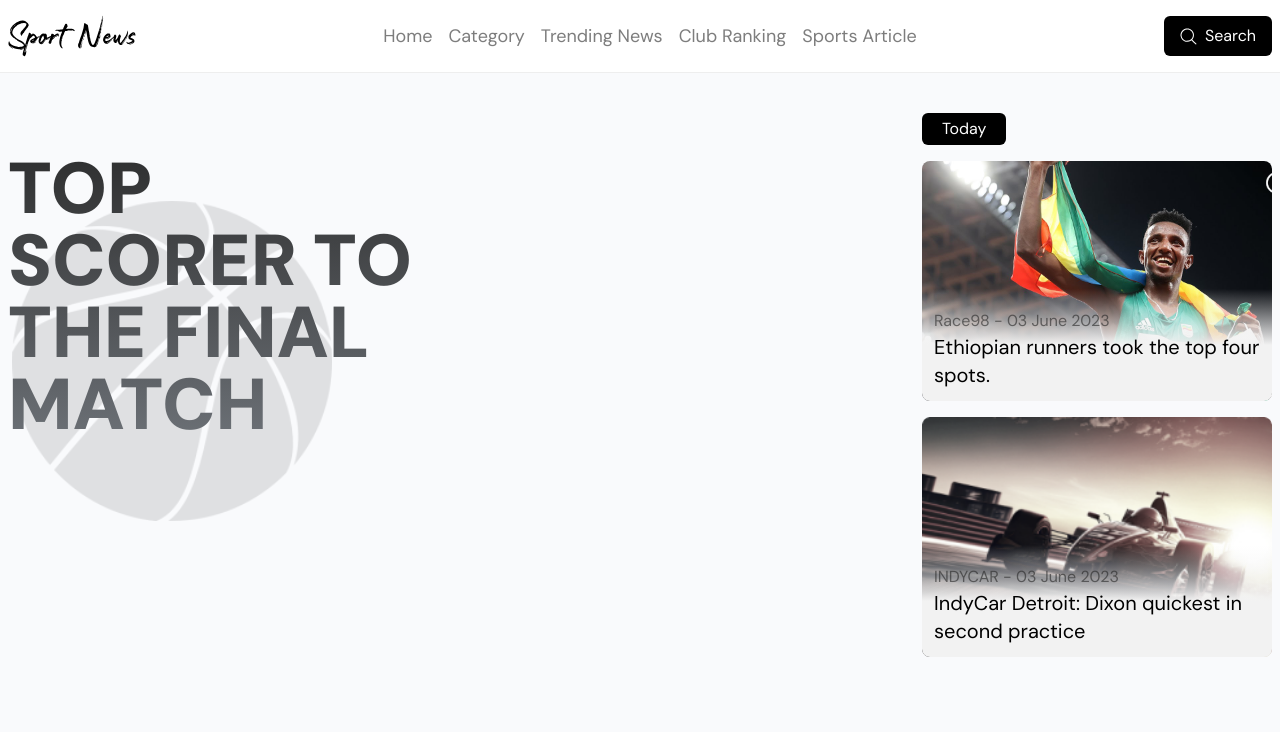
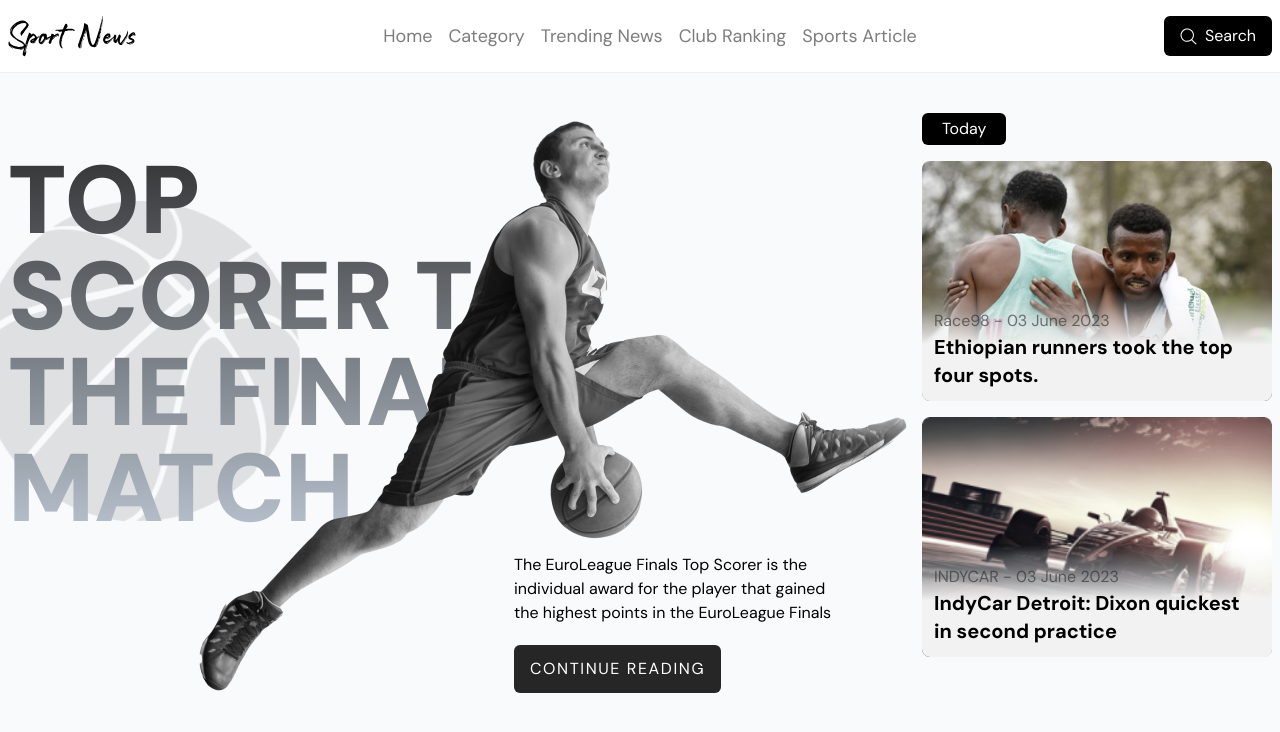
Before and after one commit to iabdwahab/sport-news, a React (Vite) app: page / in a window 1280 px wide. Shown: the top 732 px of the page. Built offline with nearby package versions, Linux system fonts and the light colour scheme.

Commit message:
Adding Hero News.

```diff
--- a/src/components/main/Main.tsx
+++ b/src/components/main/Main.tsx
@@ -1,19 +1,25 @@
 import Container from '../Container';
 import MainTitle from './MainTitle';
-import NewsCard from './NewsCard';
+import TodayNews from './TodayNews';
 import basketball from '/public/basketball.png';
+import heroPlayer from '/public/heroPlayer.png';
+
 function Main() {
   return (
     <main className="relative z-10 bg-[#F9FAFC]">
-      <img src={basketball} alt="Basketball image" className="absolute -z-10 top-32 left-3 opacity-10 w-80" />
-      <Container className="grid grid-cols-mainSection min-h-[calc(100vh-72px)] pt-10">
-        <MainTitle />
-
-        <div className="w-auto">
-          <h3 className="bg-black text-white w-fit px-5 py-1 rounded-md ">Today</h3>
-          <NewsCard title="Ethiopian runners took the top four spots." type="Race98" date="03 June 2023" imgURL="/public/ethiopianRunner.jpg" />
-          <NewsCard title="IndyCar Detroit: Dixon quickest in second practice" type="INDYCAR" date="03 June 2023" imgURL="/public/racingCar.png" />
+      <Container className="relative grid grid-cols-mainSection gap-2 min-h-[calc(100vh-72px)] pt-10">
+        <img src={basketball} alt="Basketball image" className="absolute -z-10 top-32 -left-5 opacity-10 w-80" />
+        <div className="relative">
+          <MainTitle />
+          <img src={heroPlayer} alt="Basketball Player" className="absolute top-0 right-0" />
+          <div className="w-80 ml-auto mr-20 mt-4">
+            <h4>The EuroLeague Finals Top Scorer is the individual award for the player that gained the highest points in the EuroLeague Finals</h4>
+            <a href="#" className="inline-block mt-5 uppercase bg-[#262626] text-white tracking-widest	 px-4 py-3 rounded-md">
+              continue reading
+            </a>
+          </div>
         </div>
+        <TodayNews />
       </Container>
     </main>
   );
--- a/src/components/main/MainTitle.tsx
+++ b/src/components/main/MainTitle.tsx
@@ -1,6 +1,6 @@
 function MainTitle() {
   return (
-    <h2 className="pt-10 uppercase text-7xl font-black bg-clip-text text-transparent bg-gradient-to-b from-[#262626] to-[#B8C2CE] flex-grow">
+    <h2 className="pt-10 uppercase text-8xl font-black bg-clip-text text-transparent bg-gradient-to-b from-[#262626] to-[#B8C2CE] flex-grow">
       top <br /> scorer to <br /> the final <br /> match
     </h2>
   );
--- a/src/components/main/NewsCard.tsx
+++ b/src/components/main/NewsCard.tsx
@@ -12,7 +12,7 @@ function NewsCard({ title, type, date, imgURL }: propsType) {
         <h5 className="text-gray">
           {type} - {date}
         </h5>
-        <h4 className="text-black text-xl">{title}</h4>
+        <h4 className="text-black text-xl font-bold">{title}</h4>
       </div>
     </div>
   );
--- /dev/null
+++ b/src/components/main/TodayNews.tsx
@@ -0,0 +1,12 @@
+import NewsCard from './NewsCard';
+
+function TodayNews() {
+  return (
+    <div>
+      <h3 className="bg-black text-white w-fit px-5 py-1 rounded-md ">Today</h3>
+      <NewsCard title="Ethiopian runners took the top four spots." type="Race98" date="03 June 2023" imgURL="/public/ethiopianRunner.jpg" />
+      <NewsCard title="IndyCar Detroit: Dixon quickest in second practice" type="INDYCAR" date="03 June 2023" imgURL="/public/racingCar.png" />
+    </div>
+  );
+}
+export default TodayNews;
```
Also changed, not shown: public/ethiopianRunner.jpg.
